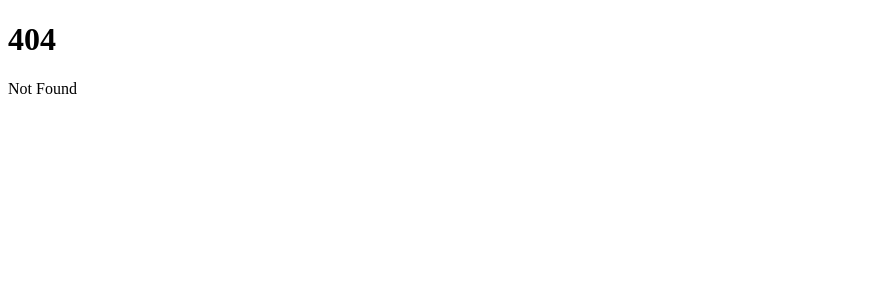
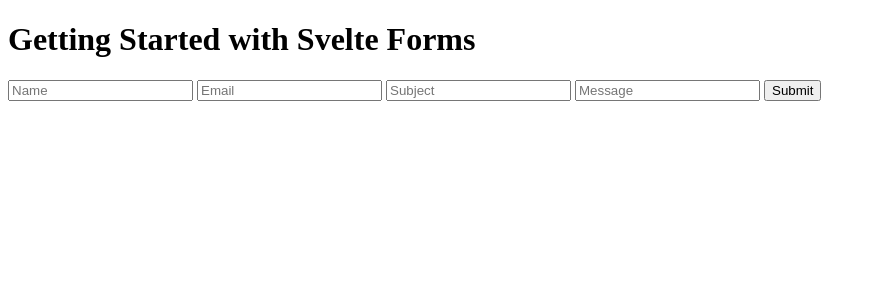
Before and after one commit to benjiasner/benjisFunSvelte, a SvelteKit app in the folder my-app/: page /forms1 in a window 1280 px wide. Before the commit this address had no page. Shown: the top 300 px of the page, without its empty margins (0-876 px from the left). Built offline with nearby package versions, Linux system fonts and the light colour scheme.

Commit message:
added google sheets form submission

```diff
--- /dev/null
+++ b/my-app/src/lib/scene/Forms1.svelte
@@ -0,0 +1,38 @@
+<script>
+    let name = '';
+    let email = '';
+    let subject = '';
+    let message = '';
+
+    // Web app URL
+    const scriptURL = "https://script.google.com/macros/s/AKfycbxQ0TvOE375NIuuO1w0T6tnJBHYiN1aC9OaPEA5XfoElmu6s1clrokVBGjKNA5j1w8j/exec";
+
+    const handleSubmit = async (event) => {
+        event.preventDefault(); // Prevent the default form submission (page reload)
+
+        const formData = new FormData(event.target);
+
+        try {
+            const response = await fetch(scriptURL, {
+                method: 'POST',
+                body: formData
+            });
+
+            const data = await response.json();
+            console.log('Success:', data);
+            alert('Form submitted successfully!'); // Optional: Show a success message
+            event.target.reset(); // Optional: Reset the form
+        } catch (error) {
+            console.error('Error:', error);
+            alert('There was an error submitting your form.');
+        }
+    };
+</script>
+
+<form on:submit={handleSubmit}>
+    <input name="Name" type="text" placeholder="Name" bind:value={name} required>
+    <input name="Email" type="email" placeholder="Email" bind:value={email} required>
+    <input name="Subject" type="text" placeholder="Subject" bind:value={subject}>
+    <input name="Message" type="text" placeholder="Message" bind:value={message}>
+    <button type="submit">Submit</button>
+</form>
--- /dev/null
+++ b/my-app/src/routes/forms1/+page.svelte
@@ -0,0 +1,10 @@
+<script>
+    import Forms1 from '../../lib/scene/Forms1.svelte';
+</script>
+
+<main>
+    <h1>Getting Started with Svelte Forms</h1>
+    <div class="forms1-wrapper">
+        <Forms1 />
+    </div>
+</main>
```
Also changed, not shown: my-app/src/routes/+page.svelte (+9 -1 lines).
